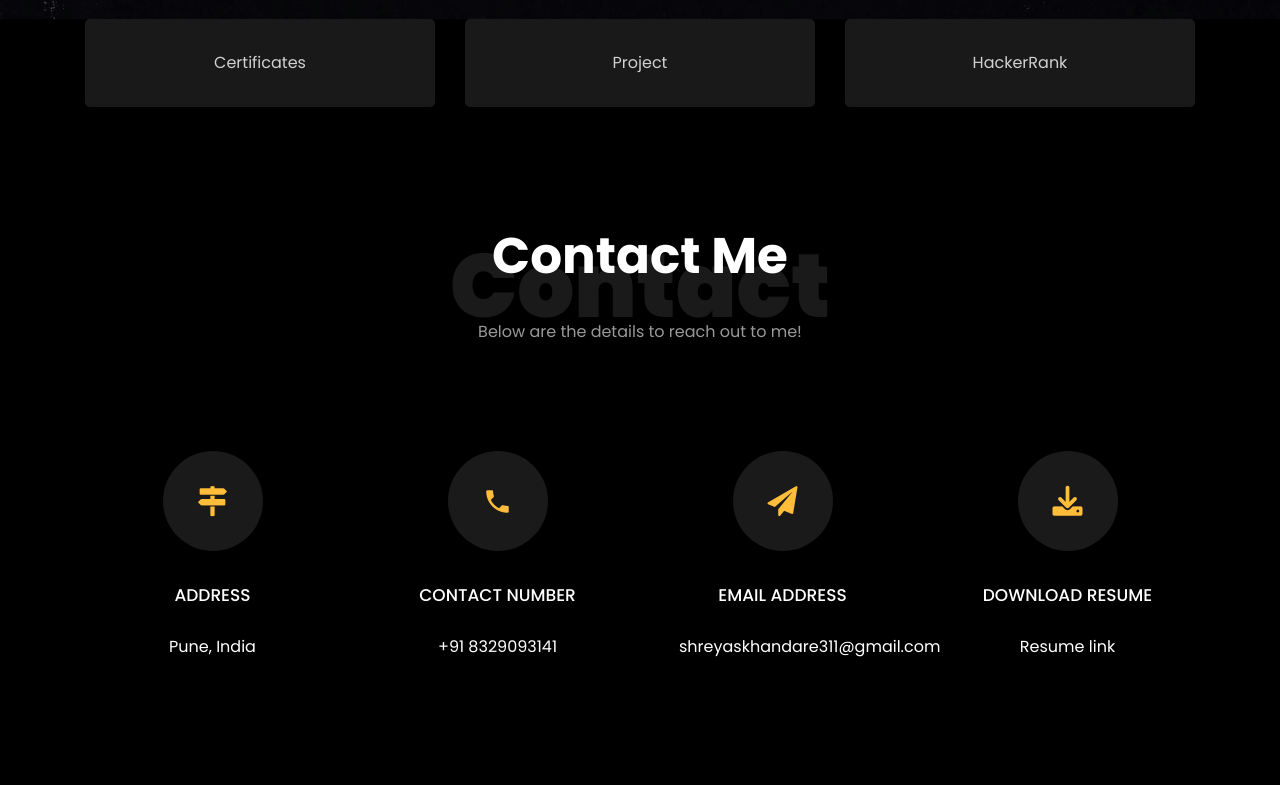
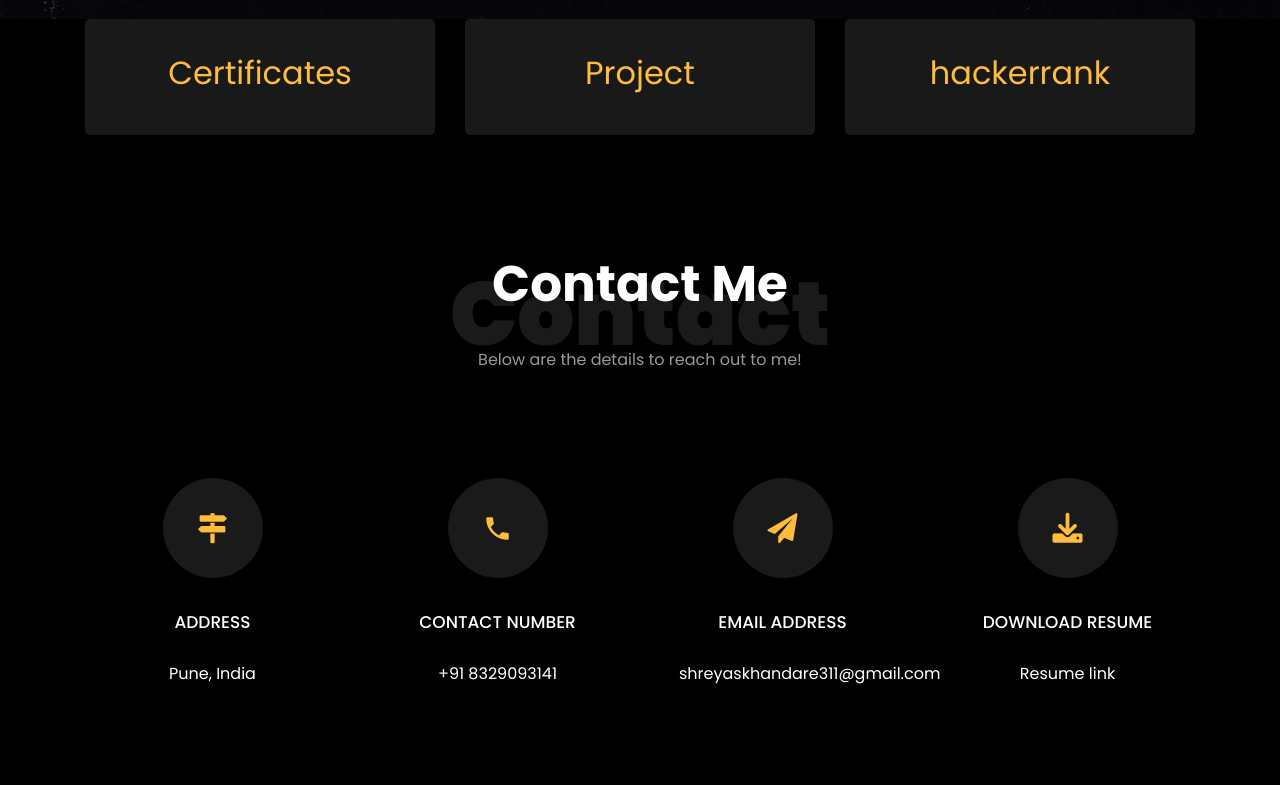
Before and after one commit to shreyas29032001/Portfolio, a plain HTML site: page index.html in a window 1280 px wide. Shown: the part 4777-5562 px from the top of the page. Drawn offline with Linux system fonts and the light colour scheme; files whose address does not match are found by name.

Commit message:
Update index.html

```diff
--- a/index.html
+++ b/index.html
@@ -614,7 +614,7 @@
 
 									<div class="text">
 										<!-- <strong class="number" data-number="20">0</strong> -->
-										<span>Certificates</span>
+										<span><h2 style="color: #ffbd39;">Certificates</h2></span>
 									</div>
 								</a>
 							</div>
@@ -624,7 +624,7 @@
 								<a href="https://github.com/shreyas29032001" target="_blank">
 									<div class="text">
 										<!-- <strong class="number" data-number="10">0</strong> -->
-										 	<span>Project</span>
+										 	<span><h2 style="color: #ffbd39;">Project</h2></span>
 									</div>
 								</a>
 							</div>
@@ -635,7 +635,7 @@
 
 									<div class="text">
 										<!-- <strong class="number" data-number="196354">0</strong> -->
-										<span>HackerRank</span>
+										<span><h2 style="color: #ffbd39;">hackerrank</h2></span>
 									</div>
 								</a>
 							</div>
```
